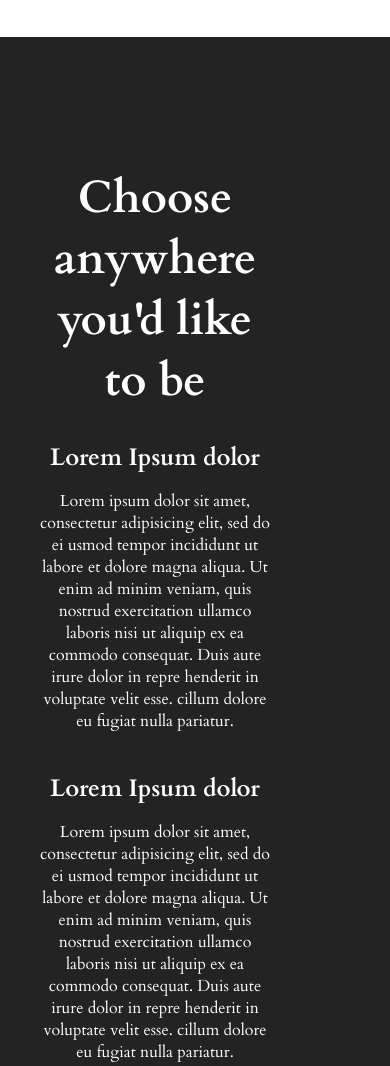
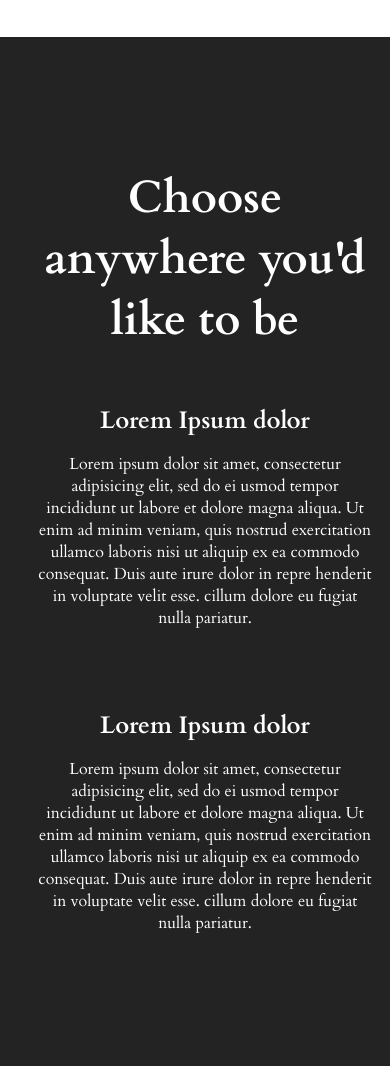
Before and after one commit to MadCoder911/Travel-agency-landing-page, a plain HTML site: page index.html in a window 390 px wide. Shown: the part 4580-5646 px from the top of the page. Drawn offline with Linux system fonts and the light colour scheme.

Commit message:
fixed mobile nav bug

```diff
--- a/style.css
+++ b/style.css
@@ -112,8 +112,6 @@ ul {
     flex-direction: column;
     background-color: var(--main-color);
     width: 100%;
-    position: relative;
-    margin-top: 10px;
     transition: transform 0.5s, opacity 0.5s;
     position: absolute;
     z-index: 2;
@@ -463,8 +461,18 @@ ul {
     display: none;
   }
 }
+
 .section5 .content {
   margin-right: 100px;
+  display: flex;
+  flex-direction: column;
+  align-items: center;
+  justify-content: center;
+}
+@media (max-width: 768px) {
+  .section5 .content {
+    margin-right: 0px;
+  }
 }
 .section5 .content h1 {
   font-size: 60px;
```
